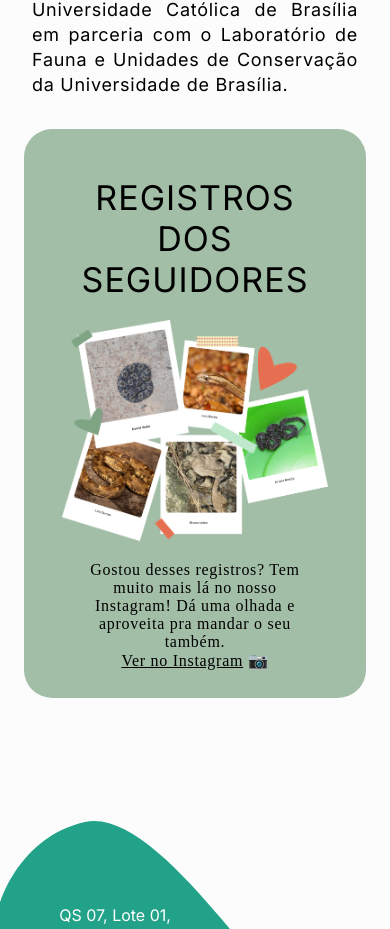
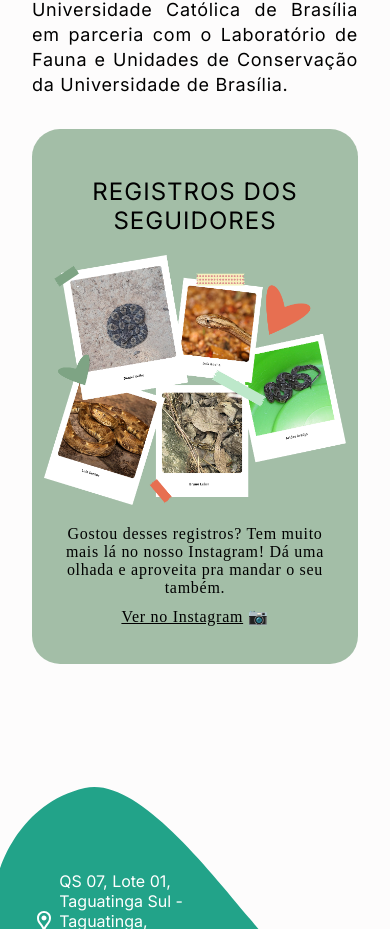
Before and after one commit to Serpentes-DF/micrurus, a Next.js app: page / in a window 390 px wide. Shown: the part 1877-2806 px from the top of the page. Built offline with nearby package versions, Linux system fonts and the light colour scheme.

Commit message:
Alteração no componente dos registros

```diff
--- a/src/components/layout/Registros/registros.module.css
+++ b/src/components/layout/Registros/registros.module.css
@@ -72,6 +72,9 @@
   .Container {
     padding: 28px 48px 28px 48px;
   }
+  .ImageContainer {
+    margin: 42px 0px;
+  }
 }
 
 @media (max-width: 600px) {
@@ -79,8 +82,15 @@
     margin: 0px 0px 20px 0px;
   }
   .Container {
-    padding: 28px 38px 28px 38px;
+    padding: 28px 12px;
     border-radius: 28px;
+  }
+  .Title {
+    font-size: 24px;
+  }
+  .Text {
+    width: 90%;
+    margin-bottom: 10px;
   }
 }
 
```
